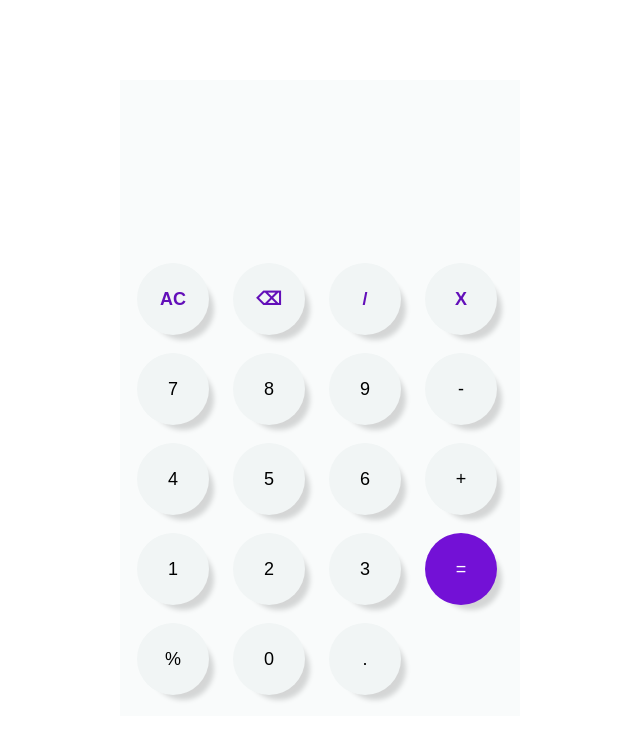
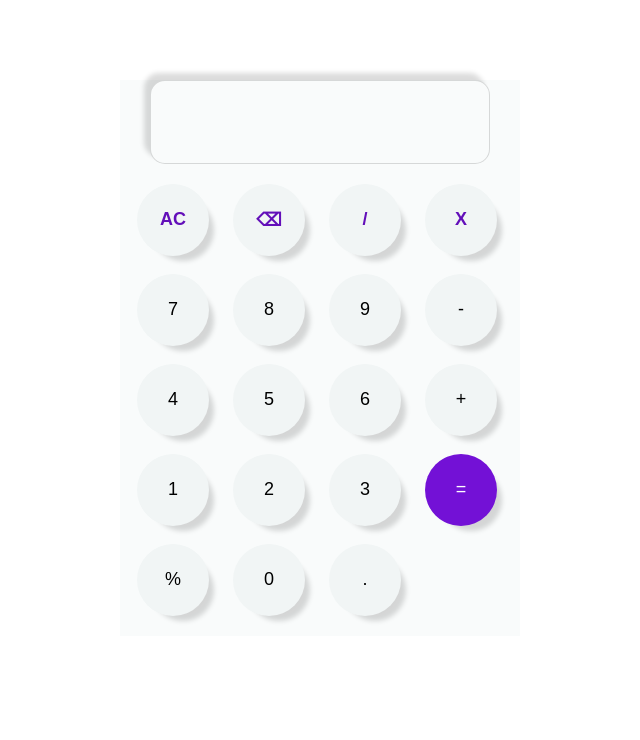
Before and after one commit to william-3D/calculator, a plain HTML site: page index.html in a window 1280 px wide. Shown: the whole page, without its empty margins (320-960 px from the left). Drawn offline with Linux system fonts and the light colour scheme; a web font is replaced by a local one.

Commit message:
finetune display style

```diff
--- a/stylesheet.css
+++ b/stylesheet.css
@@ -17,7 +17,14 @@
   color: #000;
   text-align: right;
   font-size: 1.7em;
-  height: 6em;
+  width: 11em;
+  height: 3em;
+  line-height: 4em;
+  padding: 0 0.7em;
+  margin: auto;
+  box-shadow: -6px -7px 5px 0px rgba(0, 0, 0, 0.14);
+  border: 0.01em solid rgba(0, 0, 0, 0.14);
+  border-radius: 15px;
 }
 
 .buttons {
```
